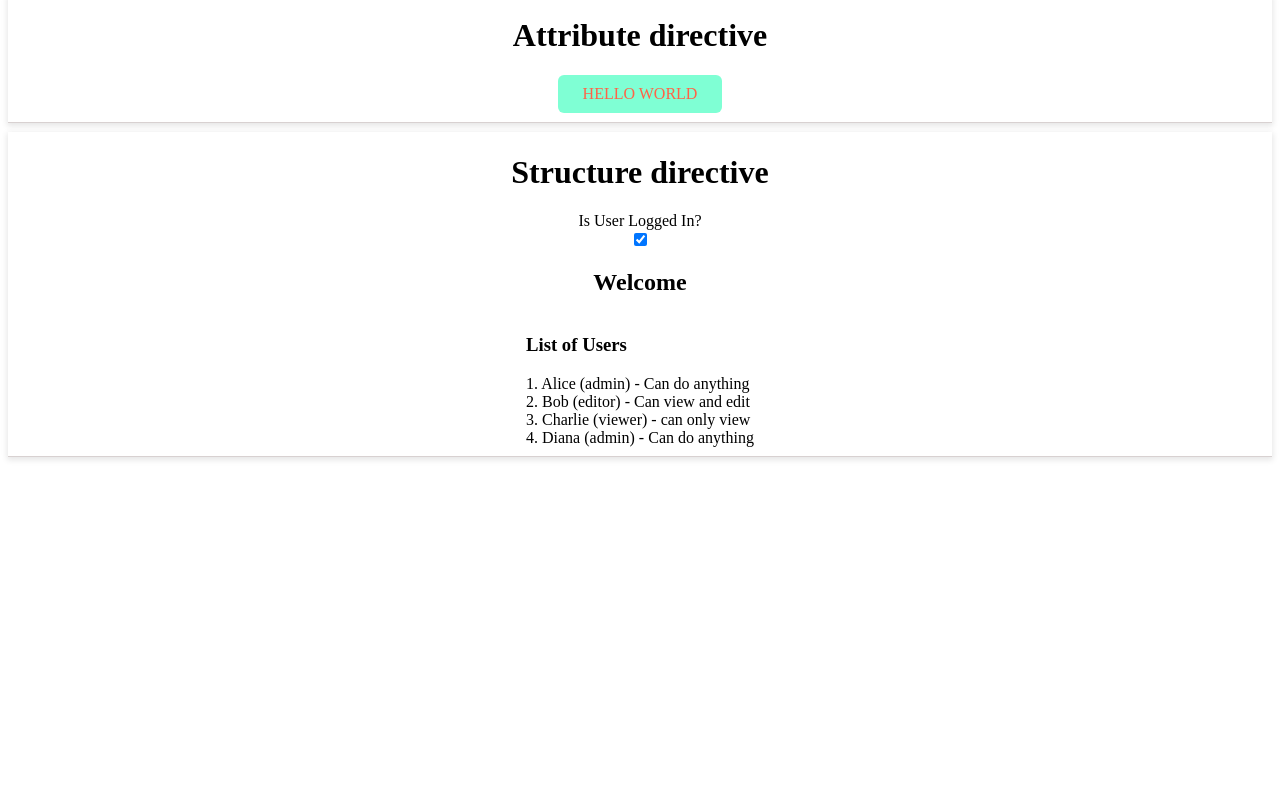
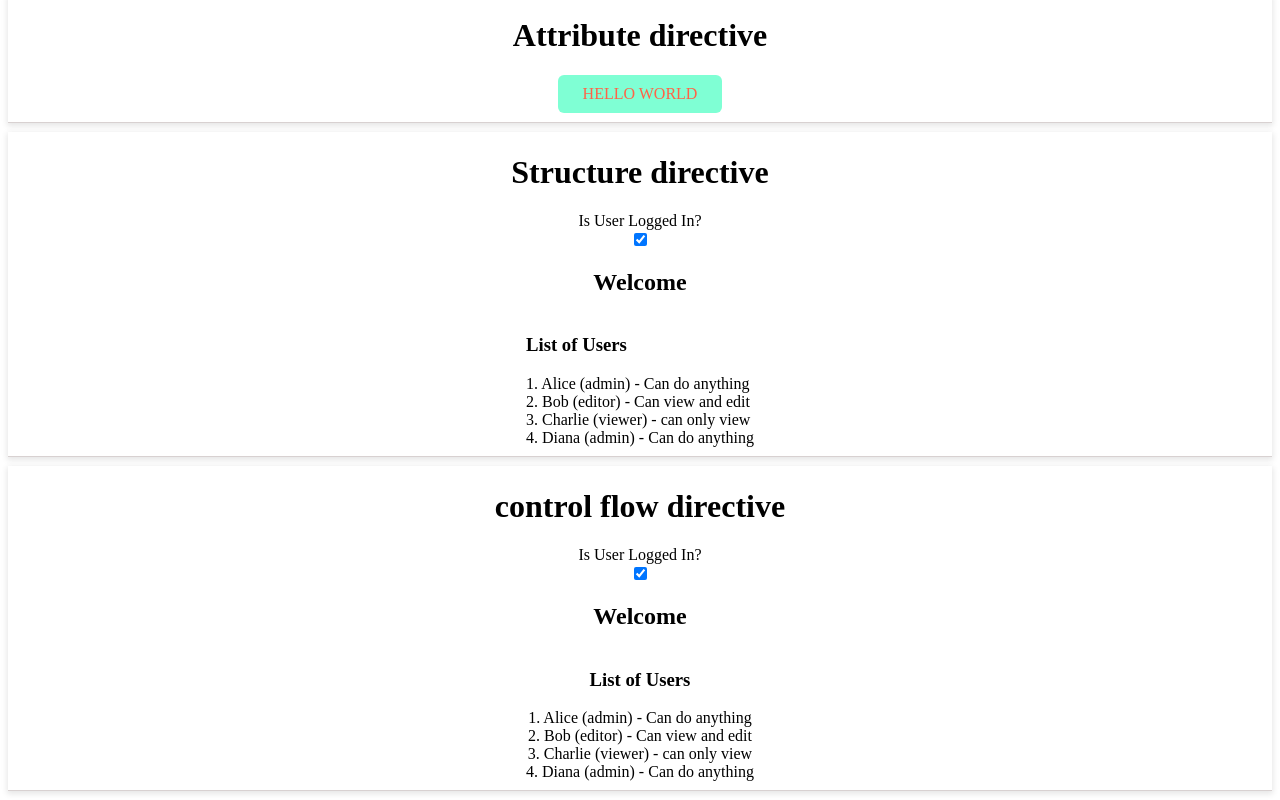
Before and after one commit to prashant-DS/code2learn-Angular, an Angular app: page / in a window 1280 px wide. Shown: the part 582-1382 px from the top of the page. Before the commit the page ends 1048 px from the top, so only its background shows below. Built offline with nearby package versions, Linux system fonts and the light colour scheme.

Commit message:
control flow

```diff
--- a/src/app/app.component.html
+++ b/src/app/app.component.html
@@ -53,3 +53,29 @@
     </div>
   </div>
 </div>
+
+<div class="box">
+  <h1>control flow directive</h1>
+  <label for="isLoggedIn">Is User Logged In?</label>
+  <input id="isLoggedIn" type="checkbox" [(ngModel)]="isLoggedIn" />
+  @if(isLoggedIn){
+  <h2>Welcome</h2>
+  }@else {
+  <h2>Please Login</h2>
+  } @if(isLoggedIn){
+  <h3>List of Users</h3>
+  @for(user of users; track user.name; let rank=$index){
+  <span>
+    <span>{{ rank + 1 }}. {{ user.name }} ({{ user.role }}) - </span>
+    @switch (user.role) { @case ('admin') {
+    <span>Can do anything</span>
+    } @case ('editor') {
+    <span>Can view and edit</span>
+    } @case ('viewer') {
+    <span>can only view</span>
+    } @default {
+    <span>NA</span>
+    } }
+  </span>
+  } }
+</div>
--- a/src/app/app.component.ts
+++ b/src/app/app.component.ts
@@ -62,4 +62,7 @@ export class AppComponent {
     { name: 'Charlie', role: 'viewer' },
     { name: 'Diana', role: 'admin' },
   ];
+
+  // control flow
+  // same example as above
 }
```
